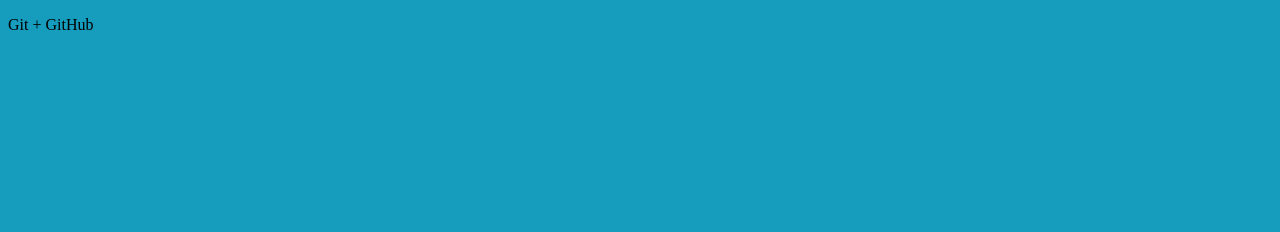
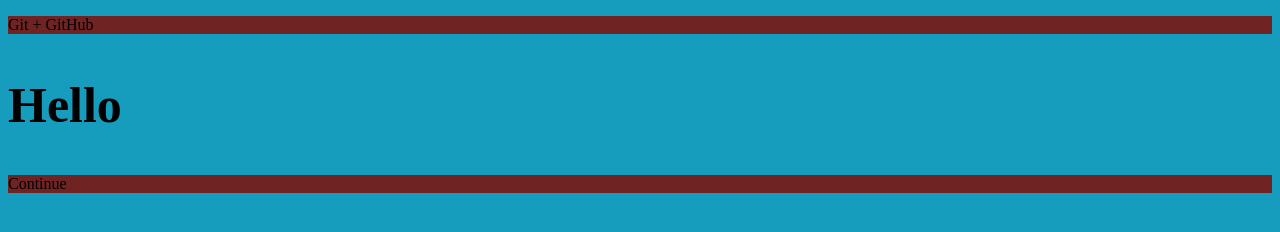
Before and after one commit to itsalnikoff-info/gittest, a plain HTML site: page index.html in a window 1280 px wide. Drawn offline with Linux system fonts and the light colour scheme.

Commit message:
наше первое изменение

```diff
--- a/css/main.css
+++ b/css/main.css
@@ -1,3 +1,9 @@
 body {
   background-color: #169dbe;
 }
+p {
+  background-color: #702323;
+}
+h2 {
+  font-size: 50px;
+}
--- a/index.html
+++ b/index.html
@@ -9,5 +9,7 @@
 </head>
 <body>
   <p>Git + GitHub</p>
+  <h2>Hello</h2>
+  <p>Continue</p>
 </body>
 </html>
```
